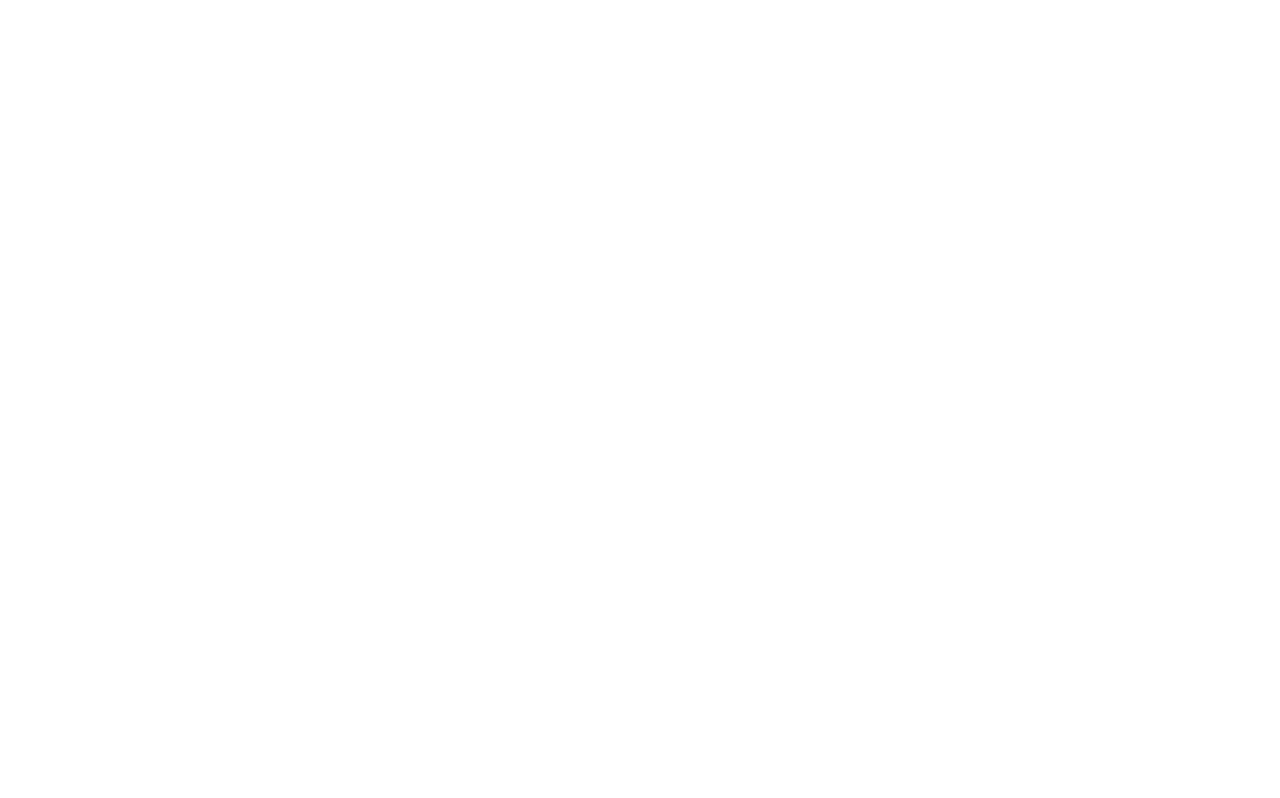
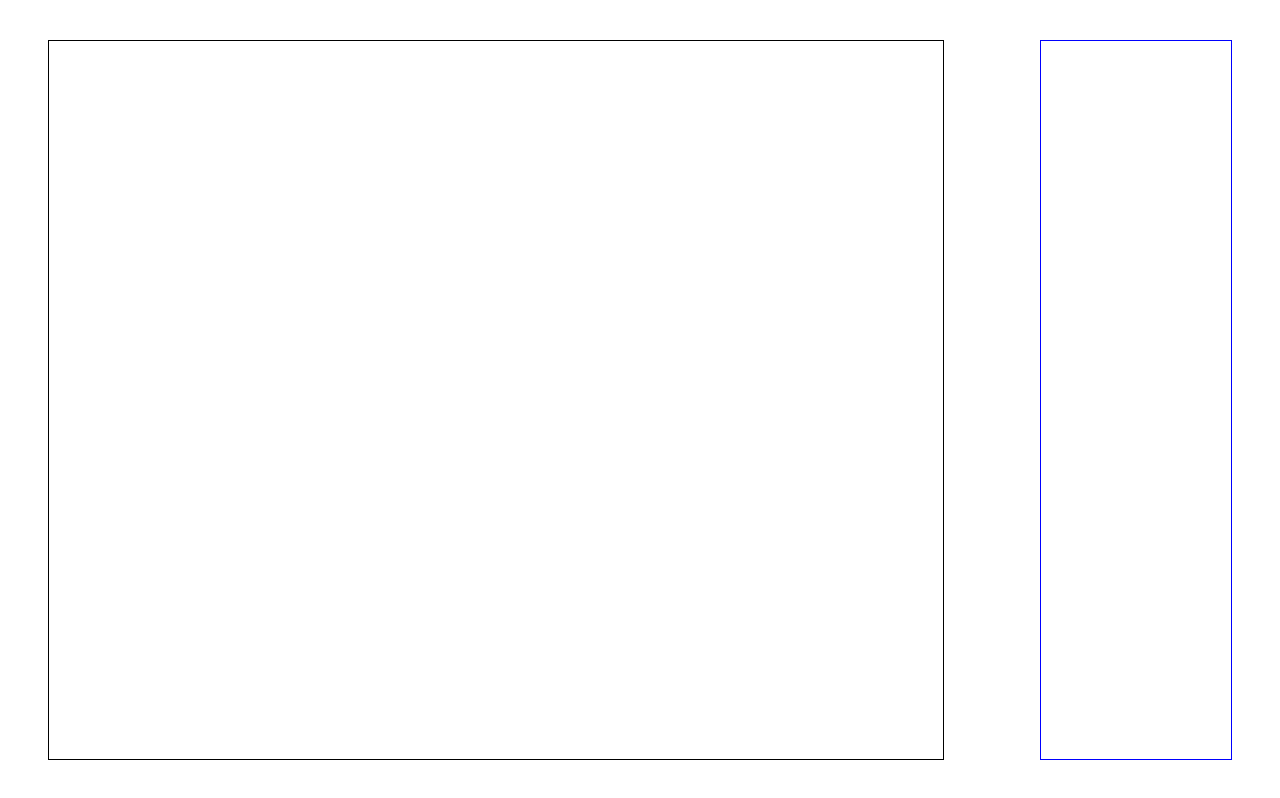
Before and after one commit to ashtamker/MineCraft-Avengers, a plain HTML site: page gamePage.html in a window 1280 px wide. Drawn offline with Linux system fonts and the light colour scheme.

Commit message:
game page

```diff
--- /dev/null
+++ b/css/gamestyle.css
@@ -0,0 +1,28 @@
+* {
+    margin: 0;
+    padding: 0;
+    box-sizing: border-box;
+}
+
+.container {
+    width: 100vw;
+    height: 100vh;
+    display: flex;
+    align-items: center;
+    justify-content: space-around;
+
+
+}
+
+.map {
+  height: 90%;
+  width: 70%;
+  border: 1px solid black;
+}
+
+.side-bar {
+    height: 90%;
+    width: 15%;
+    border: 1px solid blue;
+    justify-self:self-end;
+  }
--- a/gamePage.html
+++ b/gamePage.html
@@ -4,9 +4,20 @@
     <meta charset="UTF-8">
     <meta http-equiv="X-UA-Compatible" content="IE=edge">
     <meta name="viewport" content="width=device-width, initial-scale=1.0">
+    <link rel="stylesheet" href="./css/gamestyle.css">
     <title>MineCraft-Avengers</title>
 </head>
 <body>
+    <section class="container">
+        <div class="map">
+
+        </div>
+
+        <div class="side-bar">
+
+        </div>
+
+    </section>
 
 </body>
 <script src="./js/main.js"></script>
```
